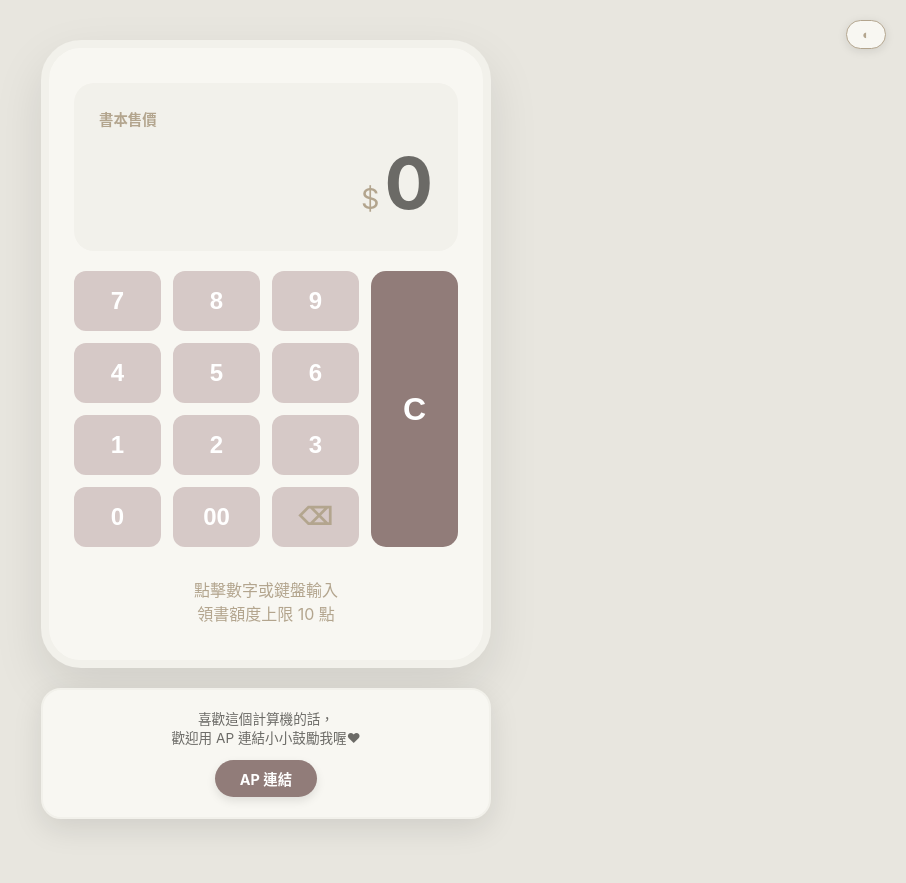
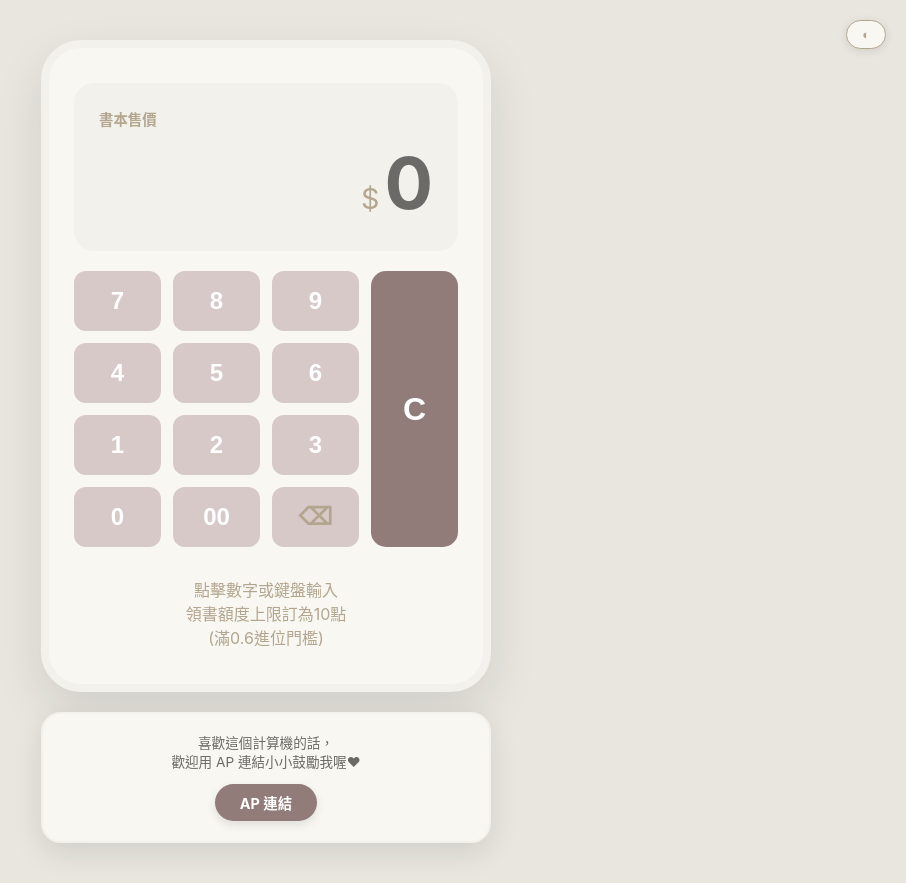
Before and after one commit to yumi773/readmoo-tools1, a plain HTML site: page index.html in a window 1280 px wide. Shown: the whole page, without its empty margins (374-1280 px from the left). Drawn offline with Linux system fonts and the light colour scheme.

Commit message:
Update index.html

```diff
--- a/index.html
+++ b/index.html
@@ -196,7 +196,7 @@
         <button class="key key-c" onclick="cls()">C</button>
     </div>
 
-    <div id="initInfo" class="init-view">點擊數字或鍵盤輸入<br>領書額度上限 10 點</div>
+    <div id="initInfo" class="init-view">點擊數字或鍵盤輸入</br>領書額度上限訂為10點</br>(滿0.6進位門檻)</div>
     <div id="results" class="results-grid"></div>
     <div id="tooltip" class="tooltip-area"><div id="bestNote" class="tooltip-text"></div></div>
 </div>
```
